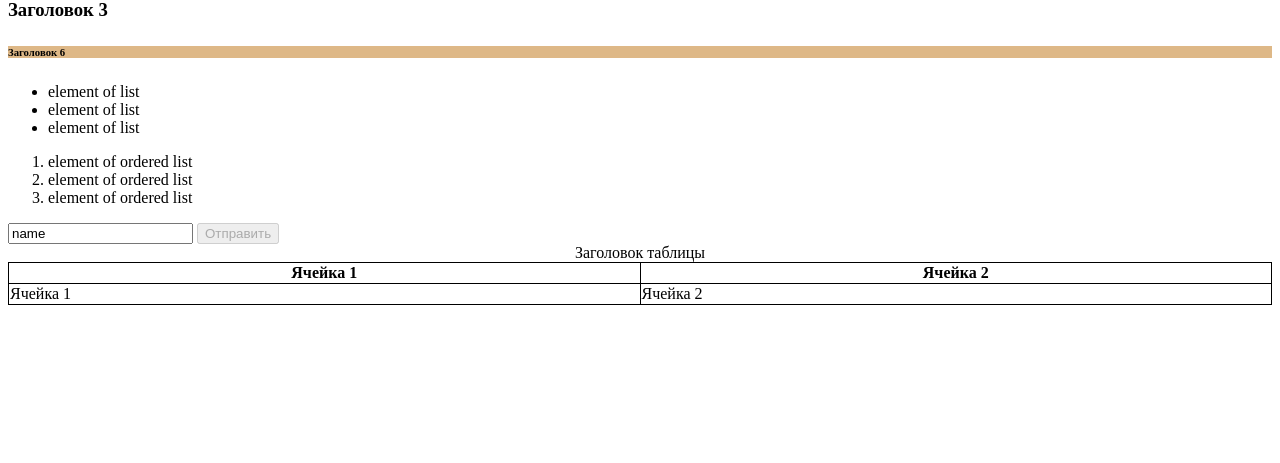
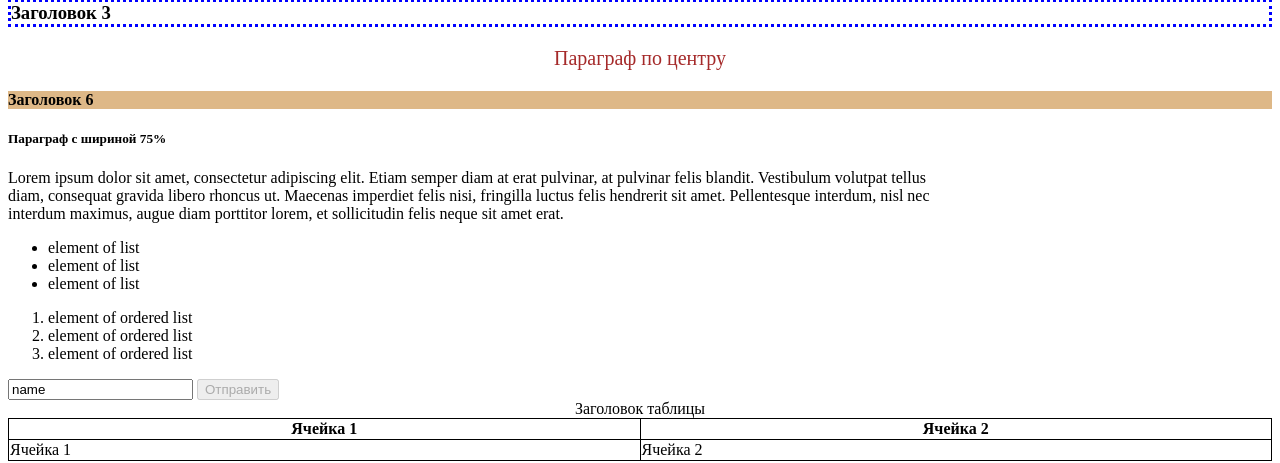
Before and after one commit to vladislav-1507/autotests-ui, a Python web app: template templates/HTML_tags_attributes_test.html in a window 1280 px wide. Shown: the part 288-751 px from the top of the page. Run offline with Jinja, Linux system fonts and the light colour scheme; the template is opened without the code that fills it, so the values that code supplies are empty.

Commit message:
Добавлен параграф

```diff
--- a/templates/HTML_tags_attributes_test.html
+++ b/templates/HTML_tags_attributes_test.html
@@ -16,9 +16,18 @@
         <img src="https://playwright.dev/img/logos/Browsers.png" width="200px" alt="img_browsers">
     </a>
 <div>
-    <h3>Заголовок 3</h3>
-    <h6 style="background-color: burlywood;">Заголовок 6</h6>
+    <h3 style="border: 3px dotted blue;">Заголовок 3</h3>
+    <p style="text-align: center; font-size: 20px; color: brown;">Параграф по центру</p>
+    <h4 style="background-color: burlywood;">Заголовок 6</h4>
 </div>
+<h5>Параграф с шириной 75%</h5>
+<p style="width:75%">Lorem ipsum dolor sit amet,
+consectetur adipiscing elit. Etiam semper diam at erat
+pulvinar, at pulvinar felis blandit. Vestibulum volutpat
+tellus diam, consequat gravida libero rhoncus ut. Maecenas
+imperdiet felis nisi, fringilla luctus felis hendrerit sit
+amet. Pellentesque interdum, nisl nec interdum maximus, augue
+diam porttitor lorem, et sollicitudin felis neque sit amet erat.</p>
 <ul>
     <li>element of list</li>
     <li>element of list</li>
```
